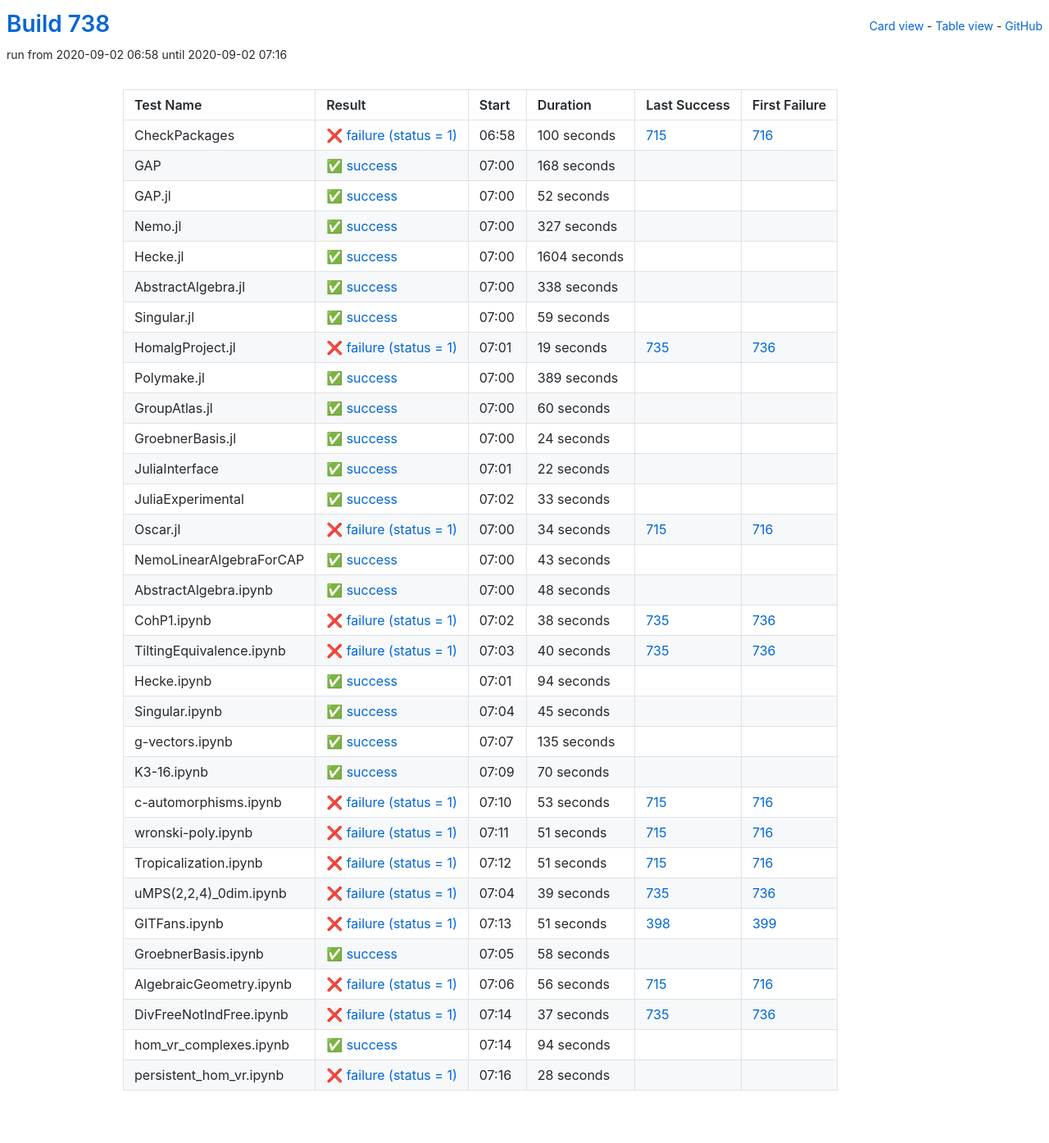
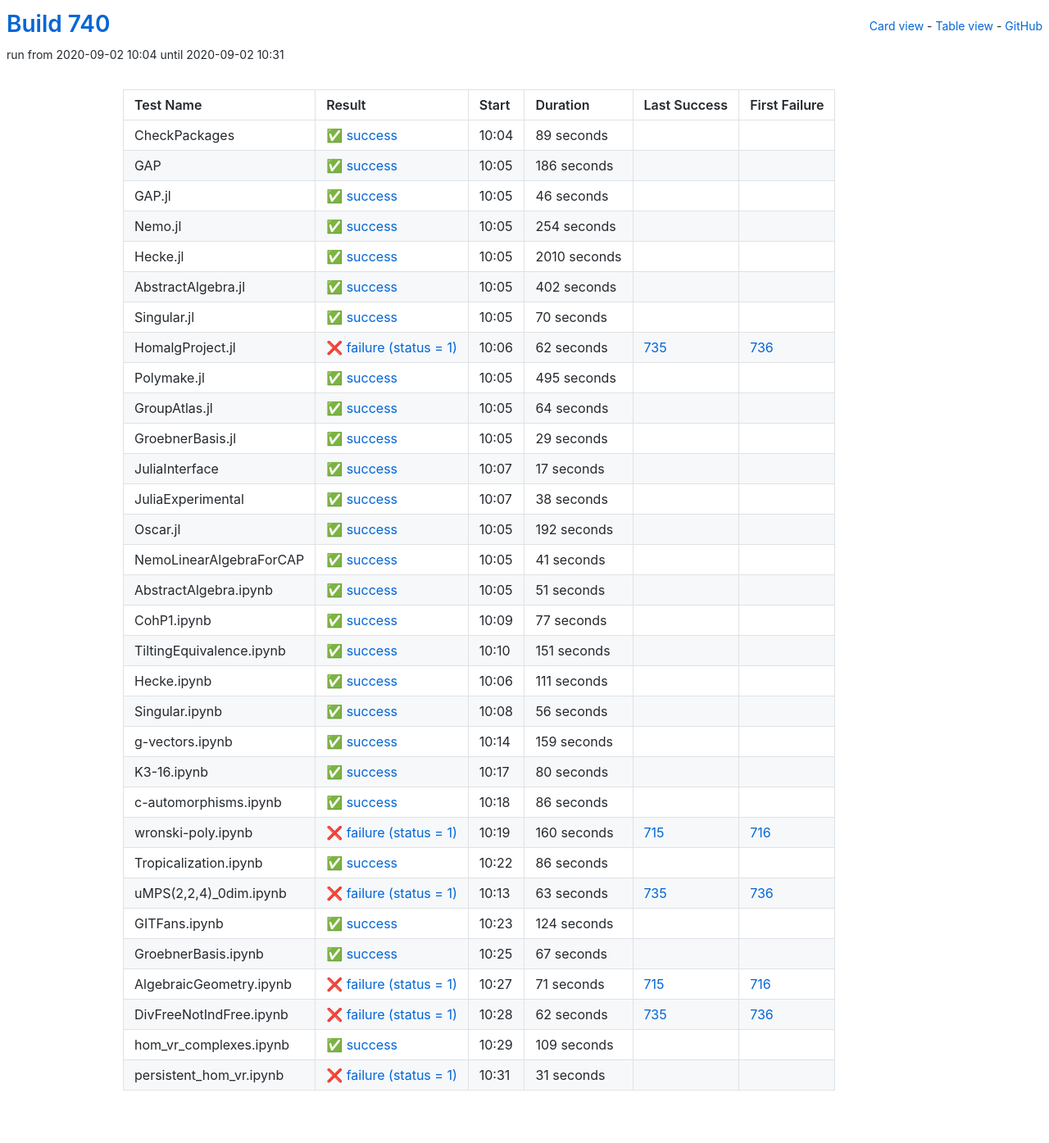
Before and after one commit to oscar-system/oscar-ci-status-stable, a Jekyll site: the page built from table.html, in a window 1280 px wide. Shown: the whole page at 82% size. Built offline with Jekyll 4.4.1, drawn with Linux system fonts in a browser that asks for light colours.

Commit message:
Build #740

```diff
--- a/_data/ci.yml
+++ b/_data/ci.yml
@@ -1,6 +1,6 @@
 ---
-build: 738
-build_url: https://oscarci.mathematik.uni-kl.de/job/oscar-stable/738/
+build: 740
+build_url: https://oscarci.mathematik.uni-kl.de/job/oscar-stable/740/
 job: oscar-stable
 organization: oscar-system
 repo: oscar-ci-status-stable
@@ -8,260 +8,80 @@ repourl: https://github.com/oscar-system/oscar-ci-status-stable
 tests:
 - name: CheckPackages
   id: checkpackages
-  log: https://oscarci.mathematik.uni-kl.de/job/oscar-stable/738/artifact/logs/build-738/CheckPackages.log
-  start: 2020-09-02 06:58
-  success: false
-  exitcode: 1
-  status: failure
-  duration: 100
-  last_success: 715
-  last_success_url: https://oscarci.mathematik.uni-kl.de/job/oscar-stable/715/
-  first_failure: 716
-  first_failure_url: https://oscarci.mathematik.uni-kl.de/job/oscar-stable/716/
-- name: GAP
-  id: gap
-  log: https://oscarci.mathematik.uni-kl.de/job/oscar-stable/738/artifact/logs/build-738/GAP.log
-  start: 2020-09-02 07:00
+  log: https://oscarci.mathematik.uni-kl.de/job/oscar-stable/740/artifact/logs/build-740/CheckPackages.log
+  start: 2020-09-02 10:04
   success: true
   exitcode: 0
   status: success
-  duration: 168
+  duration: 89
+  last_success: false
+  last_success_url:
+  first_failure: false
+  first_failure_url:
+- name: GAP
+  id: gap
+  log: https://oscarci.mathematik.uni-kl.de/job/oscar-stable/740/artifact/logs/build-740/GAP.log
+  start: 2020-09-02 10:05
+  success: true
+  exitcode: 0
+  status: success
+  duration: 186
   last_success: false
   last_success_url:
   first_failure: false
   first_failure_url:
 - name: GAP.jl
   id: gap-jl
-  log: https://oscarci.mathematik.uni-kl.de/job/oscar-stable/738/artifact/logs/build-738/GAP.jl.log
-  start: 2020-09-02 07:00
+  log: https://oscarci.mathematik.uni-kl.de/job/oscar-stable/740/artifact/logs/build-740/GAP.jl.log
+  start: 2020-09-02 10:05
   success: true
   exitcode: 0
   status: success
-  duration: 52
+  duration: 46
   last_success: false
   last_success_url:
   first_failure: false
   first_failure_url:
 - name: Nemo.jl
   id: nemo-jl
-  log: https://oscarci.mathematik.uni-kl.de/job/oscar-stable/738/artifact/logs/build-738/Nemo.jl.log
-  start: 2020-09-02 07:00
+  log: https://oscarci.mathematik.uni-kl.de/job/oscar-stable/740/artifact/logs/build-740/Nemo.jl.log
+  start: 2020-09-02 10:05
   success: true
   exitcode: 0
   status: success
-  duration: 327
+  duration: 254
   last_success: false
   last_success_url:
   first_failure: false
   first_failure_url:
 - name: Hecke.jl
   id: hecke-jl
-  log: https://oscarci.mathematik.uni-kl.de/job/oscar-stable/738/artifact/logs/build-738/Hecke.jl.log
-  start: 2020-09-02 07:00
+  log: https://oscarci.mathematik.uni-kl.de/job/oscar-stable/740/artifact/logs/build-740/Hecke.jl.log
+  start: 2020-09-02 10:05
   success: true
   exitcode: 0
   status: success
-  duration: 1604
+  duration: 2010
   last_success: false
   last_success_url:
   first_failure: false
   first_failure_url:
 - name: AbstractAlgebra.jl
   id: abstractalgebra-jl
-  log: https://oscarci.mathematik.uni-kl.de/job/oscar-stable/738/artifact/logs/build-738/AbstractAlgebra.jl.log
-  start: 2020-09-02 07:00
+  log: https://oscarci.mathematik.uni-kl.de/job/oscar-stable/740/artifact/logs/build-740/AbstractAlgebra.jl.log
+  start: 2020-09-02 10:05
   success: true
   exitcode: 0
   status: success
-  duration: 338
+  duration: 402
   last_success: false
   last_success_url:
   first_failure: false
   first_failure_url:
 - name: Singular.jl
   id: singular-jl
-  log: https://oscarci.mathematik.uni-kl.de/job/oscar-stable/738/artifact/logs/build-738/Singular.jl.log
-  start: 2020-09-02 07:00
-  success: true
-  exitcode: 0
-  status: success
-  duration: 59
-  last_success: false
-  last_success_url:
-  first_failure: false
-  first_failure_url:
-- name: HomalgProject.jl
-  id: homalgproject-jl
-  log: https://oscarci.mathematik.uni-kl.de/job/oscar-stable/738/artifact/logs/build-738/HomalgProject.jl.log
-  start: 2020-09-02 07:01
-  success: false
-  exitcode: 1
-  status: failure
-  duration: 19
-  last_success: 735
-  last_success_url: https://oscarci.mathematik.uni-kl.de/job/oscar-stable/735/
-  first_failure: 736
-  first_failure_url: https://oscarci.mathematik.uni-kl.de/job/oscar-stable/736/
-- name: Polymake.jl
-  id: polymake-jl
-  log: https://oscarci.mathematik.uni-kl.de/job/oscar-stable/738/artifact/logs/build-738/Polymake.jl.log
-  start: 2020-09-02 07:00
-  success: true
-  exitcode: 0
-  status: success
-  duration: 389
-  last_success: false
-  last_success_url:
-  first_failure: false
-  first_failure_url:
-- name: GroupAtlas.jl
-  id: groupatlas-jl
-  log: https://oscarci.mathematik.uni-kl.de/job/oscar-stable/738/artifact/logs/build-738/GroupAtlas.jl.log
-  start: 2020-09-02 07:00
-  success: true
-  exitcode: 0
-  status: success
-  duration: 60
-  last_success: false
-  last_success_url:
-  first_failure: false
-  first_failure_url:
-- name: GroebnerBasis.jl
-  id: groebnerbasis-jl
-  log: https://oscarci.mathematik.uni-kl.de/job/oscar-stable/738/artifact/logs/build-738/GroebnerBasis.jl.log
-  start: 2020-09-02 07:00
-  success: true
-  exitcode: 0
-  status: success
-  duration: 24
-  last_success: false
-  last_success_url:
-  first_failure: false
-  first_failure_url:
-- name: JuliaInterface
-  id: juliainterface
-  log: https://oscarci.mathematik.uni-kl.de/job/oscar-stable/738/artifact/logs/build-738/JuliaInterface.log
-  start: 2020-09-02 07:01
-  success: true
-  exitcode: 0
-  status: success
-  duration: 22
-  last_success: false
-  last_success_url:
-  first_failure: false
-  first_failure_url:
-- name: JuliaExperimental
-  id: juliaexperimental
-  log: https://oscarci.mathematik.uni-kl.de/job/oscar-stable/738/artifact/logs/build-738/JuliaExperimental.log
-  start: 2020-09-02 07:02
-  success: true
-  exitcode: 0
-  status: success
-  duration: 33
-  last_success: false
-  last_success_url:
-  first_failure: false
-  first_failure_url:
-- name: Oscar.jl
-  id: oscar-jl
-  log: https://oscarci.mathematik.uni-kl.de/job/oscar-stable/738/artifact/logs/build-738/Oscar.jl.log
-  start: 2020-09-02 07:00
-  success: false
-  exitcode: 1
-  status: failure
-  duration: 34
-  last_success: 715
-  last_success_url: https://oscarci.mathematik.uni-kl.de/job/oscar-stable/715/
-  first_failure: 716
-  first_failure_url: https://oscarci.mathematik.uni-kl.de/job/oscar-stable/716/
-- name: NemoLinearAlgebraForCAP
-  id: nemolinearalgebraforcap
-  log: https://oscarci.mathematik.uni-kl.de/job/oscar-stable/738/artifact/logs/build-738/NemoLinearAlgebraForCAP.log
-  start: 2020-09-02 07:00
-  success: true
-  exitcode: 0
-  status: success
-  duration: 43
-  last_success: false
-  last_success_url:
-  first_failure: false
-  first_failure_url:
-- name: AbstractAlgebra.ipynb
-  id: abstractalgebra-ipynb
-  log: https://oscarci.mathematik.uni-kl.de/job/oscar-stable/738/artifact/logs/build-738/AbstractAlgebra.ipynb.log
-  start: 2020-09-02 07:00
-  success: true
-  exitcode: 0
-  status: success
-  duration: 48
-  last_success: false
-  last_success_url:
-  first_failure: false
-  first_failure_url:
-- name: CohP1.ipynb
-  id: cohp1-ipynb
-  log: https://oscarci.mathematik.uni-kl.de/job/oscar-stable/738/artifact/logs/build-738/CohP1.ipynb.log
-  start: 2020-09-02 07:02
-  success: false
-  exitcode: 1
-  status: failure
-  duration: 38
-  last_success: 735
-  last_success_url: https://oscarci.mathematik.uni-kl.de/job/oscar-stable/735/
-  first_failure: 736
-  first_failure_url: https://oscarci.mathematik.uni-kl.de/job/oscar-stable/736/
-- name: TiltingEquivalence.ipynb
-  id: tiltingequivalence-ipynb
-  log: https://oscarci.mathematik.uni-kl.de/job/oscar-stable/738/artifact/logs/build-738/TiltingEquivalence.ipynb.log
-  start: 2020-09-02 07:03
-  success: false
-  exitcode: 1
-  status: failure
-  duration: 40
-  last_success: 735
-  last_success_url: https://oscarci.mathematik.uni-kl.de/job/oscar-stable/735/
-  first_failure: 736
-  first_failure_url: https://oscarci.mathematik.uni-kl.de/job/oscar-stable/736/
-- name: Hecke.ipynb
-  id: hecke-ipynb
-  log: https://oscarci.mathematik.uni-kl.de/job/oscar-stable/738/artifact/logs/build-738/Hecke.ipynb.log
-  start: 2020-09-02 07:01
-  success: true
-  exitcode: 0
-  status: success
-  duration: 94
-  last_success: false
-  last_success_url:
-  first_failure: false
-  first_failure_url:
-- name: Singular.ipynb
-  id: singular-ipynb
-  log: https://oscarci.mathematik.uni-kl.de/job/oscar-stable/738/artifact/logs/build-738/Singular.ipynb.log
-  start: 2020-09-02 07:04
-  success: true
-  exitcode: 0
-  status: success
-  duration: 45
-  last_success: false
-  last_success_url:
-  first_failure: false
-  first_failure_url:
-- name: g-vectors.ipynb
-  id: g-vectors-ipynb
-  log: https://oscarci.mathematik.uni-kl.de/job/oscar-stable/738/artifact/logs/build-738/g-vectors.ipynb.log
-  start: 2020-09-02 07:07
-  success: true
-  exitcode: 0
-  status: success
-  duration: 135
-  last_success: false
-  last_success_url:
-  first_failure: false
-  first_failure_url:
-- name: K3-16.ipynb
-  id: k3-16-ipynb
-  log: https://oscarci.mathematik.uni-kl.de/job/oscar-stable/738/artifact/logs/build-738/K3-16.ipynb.log
-  start: 2020-09-02 07:09
+  log: https://oscarci.mathematik.uni-kl.de/job/oscar-stable/740/artifact/logs/build-740/Singular.jl.log
+  start: 2020-09-02 10:05
   success: true
   exitcode: 0
   status: success
@@ -270,122 +90,302 @@ tests:
   last_success_url:
   first_failure: false
   first_failure_url:
-- name: c-automorphisms.ipynb
-  id: c-automorphisms-ipynb
-  log: https://oscarci.mathematik.uni-kl.de/job/oscar-stable/738/artifact/logs/build-738/c-automorphisms.ipynb.log
-  start: 2020-09-02 07:10
+- name: HomalgProject.jl
+  id: homalgproject-jl
+  log: https://oscarci.mathematik.uni-kl.de/job/oscar-stable/740/artifact/logs/build-740/HomalgProject.jl.log
+  start: 2020-09-02 10:06
   success: false
   exitcode: 1
   status: failure
-  duration: 53
-  last_success: 715
-  last_success_url: https://oscarci.mathematik.uni-kl.de/job/oscar-stable/715/
-  first_failure: 716
-  first_failure_url: https://oscarci.mathematik.uni-kl.de/job/oscar-stable/716/
+  duration: 62
+  last_success: 735
+  last_success_url: https://oscarci.mathematik.uni-kl.de/job/oscar-stable/735/
+  first_failure: 736
+  first_failure_url: https://oscarci.mathematik.uni-kl.de/job/oscar-stable/736/
+- name: Polymake.jl
+  id: polymake-jl
+  log: https://oscarci.mathematik.uni-kl.de/job/oscar-stable/740/artifact/logs/build-740/Polymake.jl.log
+  start: 2020-09-02 10:05
+  success: true
+  exitcode: 0
+  status: success
+  duration: 495
+  last_success: false
+  last_success_url:
+  first_failure: false
+  first_failure_url:
+- name: GroupAtlas.jl
+  id: groupatlas-jl
+  log: https://oscarci.mathematik.uni-kl.de/job/oscar-stable/740/artifact/logs/build-740/GroupAtlas.jl.log
+  start: 2020-09-02 10:05
+  success: true
+  exitcode: 0
+  status: success
+  duration: 64
+  last_success: false
+  last_success_url:
+  first_failure: false
+  first_failure_url:
+- name: GroebnerBasis.jl
+  id: groebnerbasis-jl
+  log: https://oscarci.mathematik.uni-kl.de/job/oscar-stable/740/artifact/logs/build-740/GroebnerBasis.jl.log
+  start: 2020-09-02 10:05
+  success: true
+  exitcode: 0
+  status: success
+  duration: 29
+  last_success: false
+  last_success_url:
+  first_failure: false
+  first_failure_url:
+- name: JuliaInterface
+  id: juliainterface
+  log: https://oscarci.mathematik.uni-kl.de/job/oscar-stable/740/artifact/logs/build-740/JuliaInterface.log
+  start: 2020-09-02 10:07
+  success: true
+  exitcode: 0
+  status: success
+  duration: 17
+  last_success: false
+  last_success_url:
+  first_failure: false
+  first_failure_url:
+- name: JuliaExperimental
+  id: juliaexperimental
+  log: https://oscarci.mathematik.uni-kl.de/job/oscar-stable/740/artifact/logs/build-740/JuliaExperimental.log
+  start: 2020-09-02 10:07
+  success: true
+  exitcode: 0
+  status: success
+  duration: 38
+  last_success: false
+  last_success_url:
+  first_failure: false
+  first_failure_url:
+- name: Oscar.jl
+  id: oscar-jl
+  log: https://oscarci.mathematik.uni-kl.de/job/oscar-stable/740/artifact/logs/build-740/Oscar.jl.log
+  start: 2020-09-02 10:05
+  success: true
+  exitcode: 0
+  status: success
+  duration: 192
+  last_success: false
+  last_success_url:
+  first_failure: false
+  first_failure_url:
+- name: NemoLinearAlgebraForCAP
+  id: nemolinearalgebraforcap
+  log: https://oscarci.mathematik.uni-kl.de/job/oscar-stable/740/artifact/logs/build-740/NemoLinearAlgebraForCAP.log
+  start: 2020-09-02 10:05
+  success: true
+  exitcode: 0
+  status: success
+  duration: 41
+  last_success: false
+  last_success_url:
+  first_failure: false
+  first_failure_url:
+- name: AbstractAlgebra.ipynb
+  id: abstractalgebra-ipynb
+  log: https://oscarci.mathematik.uni-kl.de/job/oscar-stable/740/artifact/logs/build-740/AbstractAlgebra.ipynb.log
+  start: 2020-09-02 10:05
+  success: true
+  exitcode: 0
+  status: success
+  duration: 51
+  last_success: false
+  last_success_url:
+  first_failure: false
+  first_failure_url:
+- name: CohP1.ipynb
+  id: cohp1-ipynb
+  log: https://oscarci.mathematik.uni-kl.de/job/oscar-stable/740/artifact/logs/build-740/CohP1.ipynb.log
+  start: 2020-09-02 10:09
+  success: true
+  exitcode: 0
+  status: success
+  duration: 77
+  last_success: false
+  last_success_url:
+  first_failure: false
+  first_failure_url:
+- name: TiltingEquivalence.ipynb
+  id: tiltingequivalence-ipynb
+  log: https://oscarci.mathematik.uni-kl.de/job/oscar-stable/740/artifact/logs/build-740/TiltingEquivalence.ipynb.log
+  start: 2020-09-02 10:10
+  success: true
+  exitcode: 0
+  status: success
+  duration: 151
+  last_success: false
+  last_success_url:
+  first_failure: false
+  first_failure_url:
+- name: Hecke.ipynb
+  id: hecke-ipynb
+  log: https://oscarci.mathematik.uni-kl.de/job/oscar-stable/740/artifact/logs/build-740/Hecke.ipynb.log
+  start: 2020-09-02 10:06
+  success: true
+  exitcode: 0
+  status: success
+  duration: 111
+  last_success: false
+  last_success_url:
+  first_failure: false
+  first_failure_url:
+- name: Singular.ipynb
+  id: singular-ipynb
+  log: https://oscarci.mathematik.uni-kl.de/job/oscar-stable/740/artifact/logs/build-740/Singular.ipynb.log
+  start: 2020-09-02 10:08
+  success: true
+  exitcode: 0
+  status: success
+  duration: 56
+  last_success: false
+  last_success_url:
+  first_failure: false
+  first_failure_url:
+- name: g-vectors.ipynb
+  id: g-vectors-ipynb
+  log: https://oscarci.mathematik.uni-kl.de/job/oscar-stable/740/artifact/logs/build-740/g-vectors.ipynb.log
+  start: 2020-09-02 10:14
+  success: true
+  exitcode: 0
+  status: success
+  duration: 159
+  last_success: false
+  last_success_url:
+  first_failure: false
+  first_failure_url:
+- name: K3-16.ipynb
+  id: k3-16-ipynb
+  log: https://oscarci.mathematik.uni-kl.de/job/oscar-stable/740/artifact/logs/build-740/K3-16.ipynb.log
+  start: 2020-09-02 10:17
+  success: true
+  exitcode: 0
+  status: success
+  duration: 80
+  last_success: false
+  last_success_url:
+  first_failure: false
+  first_failure_url:
+- name: c-automorphisms.ipynb
+  id: c-automorphisms-ipynb
+  log: https://oscarci.mathematik.uni-kl.de/job/oscar-stable/740/artifact/logs/build-740/c-automorphisms.ipynb.log
+  start: 2020-09-02 10:18
+  success: true
+  exitcode: 0
+  status: success
+  duration: 86
+  last_success: false
+  last_success_url:
+  first_failure: false
+  first_failure_url:
 - name: wronski-poly.ipynb
   id: wronski-poly-ipynb
-  log: https://oscarci.mathematik.uni-kl.de/job/oscar-stable/738/artifact/logs/build-738/wronski-poly.ipynb.log
-  start: 2020-09-02 07:11
+  log: https://oscarci.mathematik.uni-kl.de/job/oscar-stable/740/artifact/logs/build-740/wronski-poly.ipynb.log
+  start: 2020-09-02 10:19
   success: false
   exitcode: 1
   status: failure
-  duration: 51
+  duration: 160
   last_success: 715
   last_success_url: https://oscarci.mathematik.uni-kl.de/job/oscar-stable/715/
   first_failure: 716
   first_failure_url: https://oscarci.mathematik.uni-kl.de/job/oscar-stable/716/
 - name: Tropicalization.ipynb
   id: tropicalization-ipynb
-  log: https://oscarci.mathematik.uni-kl.de/job/oscar-stable/738/artifact/logs/build-738/Tropicalization.ipynb.log
-  start: 2020-09-02 07:12
+  log: https://oscarci.mathematik.uni-kl.de/job/oscar-stable/740/artifact/logs/build-740/Tropicalization.ipynb.log
+  start: 2020-09-02 10:22
+  success: true
+  exitcode: 0
+  status: success
+  duration: 86
+  last_success: false
+  last_success_url:
+  first_failure: false
+  first_failure_url:
+- name: uMPS(2,2,4)_0dim.ipynb
+  id: umps-2-2-4-0dim-ipynb
+  log: https://oscarci.mathematik.uni-kl.de/job/oscar-stable/740/artifact/logs/build-740/uMPS-2-2-4-_0dim.ipynb.log
+  start: 2020-09-02 10:13
   success: false
   exitcode: 1
   status: failure
-  duration: 51
-  last_success: 715
-  last_success_url: https://oscarci.mathematik.uni-kl.de/job/oscar-stable/715/
-  first_failure: 716
-  first_failure_url: https://oscarci.mathematik.uni-kl.de/job/oscar-stable/716/
-- name: uMPS(2,2,4)_0dim.ipynb
-  id: umps-2-2-4-0dim-ipynb
-  log: https://oscarci.mathematik.uni-kl.de/job/oscar-stable/738/artifact/logs/build-738/uMPS-2-2-4-_0dim.ipynb.log
-  start: 2020-09-02 07:04
-  success: false
-  exitcode: 1
-  status: failure
-  duration: 39
+  duration: 63
   last_success: 735
   last_success_url: https://oscarci.mathematik.uni-kl.de/job/oscar-stable/735/
   first_failure: 736
   first_failure_url: https://oscarci.mathematik.uni-kl.de/job/oscar-stable/736/
 - name: GITFans.ipynb
   id: gitfans-ipynb
-  log: https://oscarci.mathematik.uni-kl.de/job/oscar-stable/738/artifact/logs/build-738/GITFans.ipynb.log
-  start: 2020-09-02 07:13
-  success: false
-  exitcode: 1
-  status: failure
-  duration: 51
-  last_success: 398
-  last_success_url: https://oscarci.mathematik.uni-kl.de/job/oscar-stable/398/
-  first_failure: 399
-  first_failure_url: https://oscarci.mathematik.uni-kl.de/job/oscar-stable/399/
-- name: GroebnerBasis.ipynb
-  id: groebnerbasis-ipynb
-  log: https://oscarci.mathematik.uni-kl.de/job/oscar-stable/738/artifact/logs/build-738/GroebnerBasis.ipynb.log
-  start: 2020-09-02 07:05
+  log: https://oscarci.mathematik.uni-kl.de/job/oscar-stable/740/artifact/logs/build-740/GITFans.ipynb.log
+  start: 2020-09-02 10:23
   success: true
   exitcode: 0
   status: success
-  duration: 58
+  duration: 124
+  last_success: false
+  last_success_url:
+  first_failure: false
+  first_failure_url:
+- name: GroebnerBasis.ipynb
+  id: groebnerbasis-ipynb
+  log: https://oscarci.mathematik.uni-kl.de/job/oscar-stable/740/artifact/logs/build-740/GroebnerBasis.ipynb.log
+  start: 2020-09-02 10:25
+  success: true
+  exitcode: 0
+  status: success
+  duration: 67
   last_success: false
   last_success_url:
   first_failure: false
   first_failure_url:
 - name: AlgebraicGeometry.ipynb
   id: algebraicgeometry-ipynb
-  log: https://oscarci.mathematik.uni-kl.de/job/oscar-stable/738/artifact/logs/build-738/AlgebraicGeometry.ipynb.log
-  start: 2020-09-02 07:06
+  log: https://oscarci.mathematik.uni-kl.de/job/oscar-stable/740/artifact/logs/build-740/AlgebraicGeometry.ipynb.log
+  start: 2020-09-02 10:27
   success: false
   exitcode: 1
   status: failure
-  duration: 56
+  duration: 71
   last_success: 715
   last_success_url: https://oscarci.mathematik.uni-kl.de/job/oscar-stable/715/
   first_failure: 716
   first_failure_url: https://oscarci.mathematik.uni-kl.de/job/oscar-stable/716/
 - name: DivFreeNotIndFree.ipynb
   id: divfreenotindfree-ipynb
-  log: https://oscarci.mathematik.uni-kl.de/job/oscar-stable/738/artifact/logs/build-738/DivFreeNotIndFree.ipynb.log
-  start: 2020-09-02 07:14
+  log: https://oscarci.mathematik.uni-kl.de/job/oscar-stable/740/artifact/logs/build-740/DivFreeNotIndFree.ipynb.log
+  start: 2020-09-02 10:28
   success: false
   exitcode: 1
   status: failure
-  duration: 37
+  duration: 62
   last_success: 735
   last_success_url: https://oscarci.mathematik.uni-kl.de/job/oscar-stable/735/
   first_failure: 736
   first_failure_url: https://oscarci.mathematik.uni-kl.de/job/oscar-stable/736/
 - name: hom_vr_complexes.ipynb
   id: hom-vr-complexes-ipynb
-  log: https://oscarci.mathematik.uni-kl.de/job/oscar-stable/738/artifact/logs/build-738/hom_vr_complexes.ipynb.log
-  start: 2020-09-02 07:14
+  log: https://oscarci.mathematik.uni-kl.de/job/oscar-stable/740/artifact/logs/build-740/hom_vr_complexes.ipynb.log
+  start: 2020-09-02 10:29
   success: true
   exitcode: 0
   status: success
-  duration: 94
+  duration: 109
   last_success: false
   last_success_url:
   first_failure: false
   first_failure_url:
 - name: persistent_hom_vr.ipynb
   id: persistent-hom-vr-ipynb
-  log: https://oscarci.mathematik.uni-kl.de/job/oscar-stable/738/artifact/logs/build-738/persistent_hom_vr.ipynb.log
-  start: 2020-09-02 07:16
+  log: https://oscarci.mathematik.uni-kl.de/job/oscar-stable/740/artifact/logs/build-740/persistent_hom_vr.ipynb.log
+  start: 2020-09-02 10:31
   success: false
   exitcode: 1
   status: failure
-  duration: 28
+  duration: 31
   last_success: false
   last_success_url:
   first_failure: false
```
Also changed, not shown: README.md.
